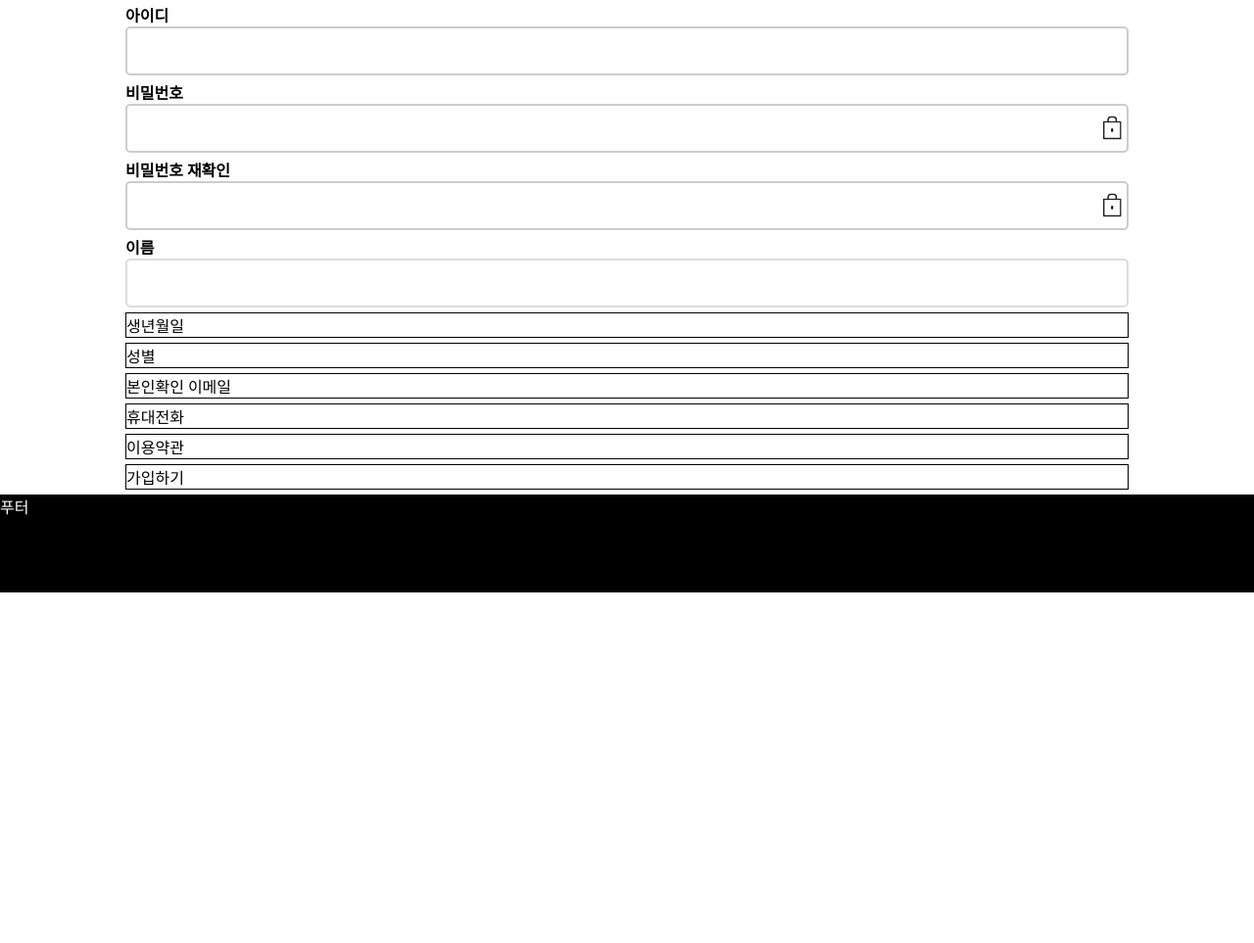
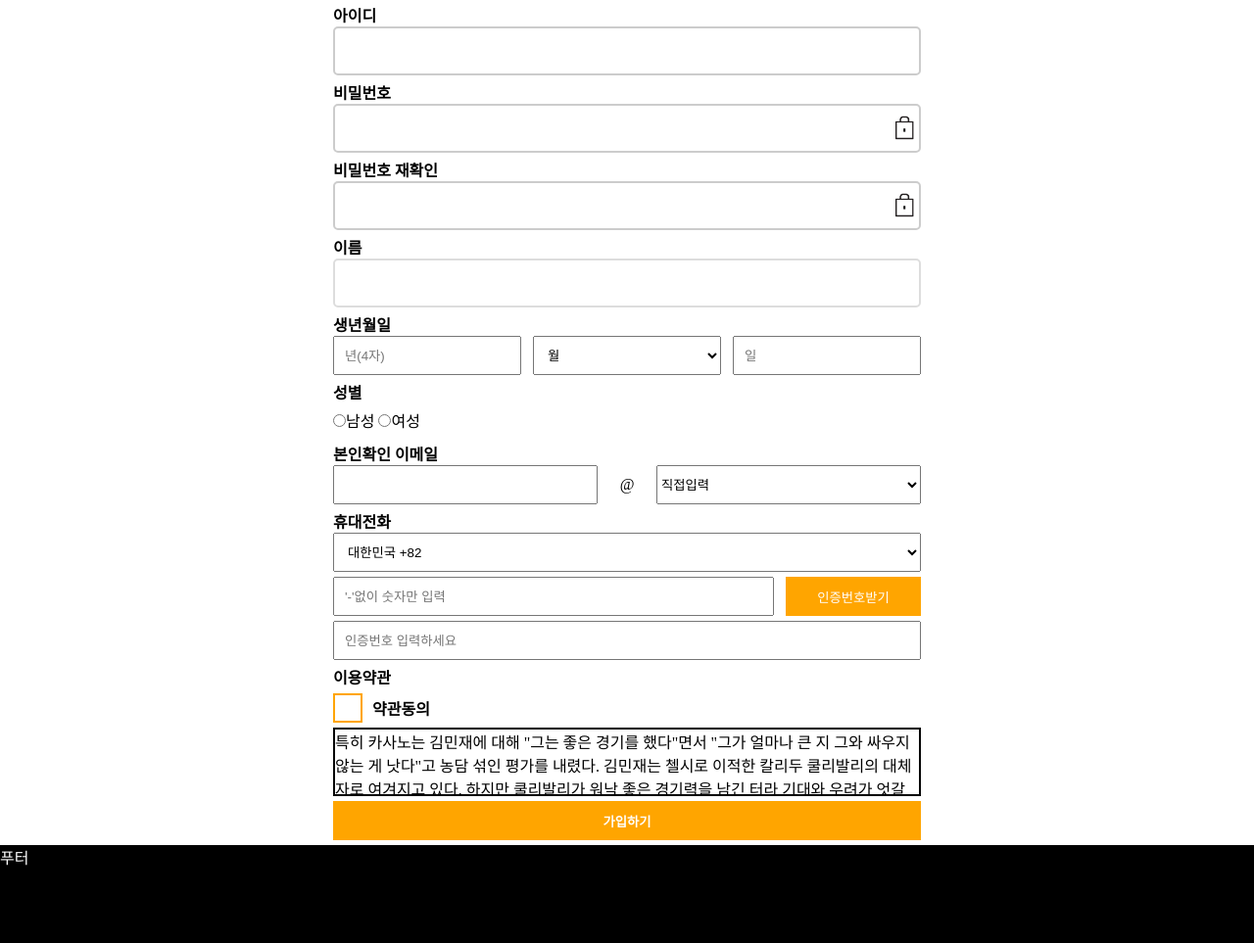
Before and after one commit to lightshadowL/response-header, a plain HTML site: page member.html in a window 1280 px wide. Shown: the part 282-1245 px from the top of the page at 98% size. Before the commit the page ends 887 px from the top, so only its background shows below. Drawn offline with nearby package versions, Linux system fonts and the light colour scheme.

Commit message:
회원가입2

```diff
--- a/css/member.css
+++ b/css/member.css
@@ -65,3 +65,113 @@
     padding:10px;
     border-radius: 5px;
 }
+.member-wrap span{
+    font-weight: bold;;
+}
+.member-birth{
+    border:none !important;
+}
+.member-birth>div{
+    display:flex;
+    justify-content: space-between;
+    width:100%;
+}
+.member-birth>div input,
+.member-birth>div select{
+    width:32%;
+    height:40px;
+    padding:10px;
+}
+.member-jen{
+    border:none !important;
+}
+.member-jen div{
+    margin:5px 0;
+}
+.member-email{
+    border:none !important;
+}
+.member-email>div{
+    display: flex;
+    justify-content: space-between;
+    align-items: center;
+}
+.member-email>div input,
+.member-email>div select{
+    width:45%;
+    height:40px;
+}
+.member-phone{
+    border:none !important;
+}
+.member-phone select,
+.member-phone input[name=phone-check]{
+    width:100%;
+    height:40px;
+    padding:10px;
+
+}
+.member-phone>div{
+    display: flex;
+    justify-content: space-between;
+    margin:5px 0;
+}
+.member-phone>div input[type=text]{
+    width:75%;
+    height:40px;
+    padding:10px;
+}
+.member-phone>div input[type=submit]{
+    width:23%;
+    height:40px;
+    background-color:orange;
+    border:none;
+    color:white;
+}
+.member-term{
+    border:none !important;
+}
+.member-term .term-text{
+    width:100%;
+    height:70px;
+    border:2px solid black;
+    overflow:auto;
+
+}
+.member-term>.term-check{
+    width:100%;
+    display:flex;
+    margin:5px 0;
+    align-items: center;
+}
+.member-term input[id=term-check]+label{
+    width:30px;
+    height:30px;
+    border:2px solid orange;
+    margin-right:10px;
+}
+.member-term input[id=term-check]:checked+label{
+    background:url(../images/icon_checkbox.png) orange center;
+    background-size:100%;
+    background-repeat:no-repeat
+}
+.member-term input[id=term-check]{
+    display:none;
+}
+.member-submit{
+    border:none !important;
+}
+.member-submit input[type=submit]{
+    width:100%;
+    height:40px;
+    background-color:orange;
+    border:none;
+    color:white;
+    font-weight: bold;
+}
+
+@media screen and (min-width:768px){
+    .member-wrap{
+        max-width:600px;
+    }
+}
--- a/member.html
+++ b/member.html
@@ -321,22 +321,63 @@
                     <input type="text" name="member-name" id="member-name" maxlength="8">
                 </div>
                 <div class="member-birth">
-                    생년월일
+                    <span>생년월일</span>
+                    <div>
+                        <input type="text" name="year" maxlength="4" placeholder="년(4자)">
+                        <select class="month">
+                            <option value="">월</option>
+                            <option value="1">1</option>
+                            <option value="2">2</option>
+                            <option value="3">3</option>
+                        </select>
+                        <input type="text" name="day" maxlength="2" placeholder="일">
+                    </div>
                 </div>
                 <div class="member-jen">
-                    성별
+                    <span>성별</span>
+                    <div>
+                        <input type="radio" name="jen" value="mail">남성
+                        <input type="radio" name="jen" value="femail">여성
+                    </div>
                 </div>
                 <div class="member-email">
-                    본인확인 이메일
+                    <span>본인확인 이메일</span>
+                    <div>
+                        <input type="text" name="email">
+                        @
+                        <select class="email-select">
+                            <option value="">직접입력</option>
+                            <option value="naver.com">네이버</option>
+                            <option value="gmail.com">지메일</option>
+                        </select>
+                    </div>
                 </div>
                 <div class="member-phone">
-                    휴대전화
+                    <span>휴대전화</span>
+                    <select class="phone-c">
+                        <option value="+82">대한민국 +82</option>
+                        <option value="+1">미국/캐나다</option>
+
+                    </select>
+                    <div>
+                        <input type="text" name="phone-num" maxlength="11" placeholder="'-'없이 숫자만 입력">
+                        <input type="submit" name="phone-m" value="인증번호받기">
+                    </div>
+                    <input type="text" name="phone-check" placeholder="인증번호 입력하세요">
                 </div>
                 <div class="member-term">
-                    이용약관
+                    <span>이용약관</span>
+                    <div class="term-check">
+                        <input type="checkbox" name="term-check" id="term-check">
+                        <label for="term-check"></label>
+                        <span>약관동의</span>
+                    </div>
+                    <div class="term-text">
+                        특히 카사노는 김민재에 대해 "그는 좋은 경기를 했다"면서 "그가 얼마나 큰 지 그와 싸우지 않는 게 낫다"고 농담 섞인 평가를 내렸다. 김민재는 첼시로 이적한 칼리두 쿨리발리의 대체자로 여겨지고 있다. 하지만 쿨리발리가 워낙 좋은 경기력을 남긴 터라 기대와 우려가 엇갈리고 있다. 하지만 데뷔전 활약을 통해 이런 우려를 일부 지울 수 있었다.
+                    </div>
                 </div>
                 <div class="member-submit">
-                    가입하기
+                    <input type="submit" name="trans" value="가입하기">
                 </div>
             </form>
         </div>
```
